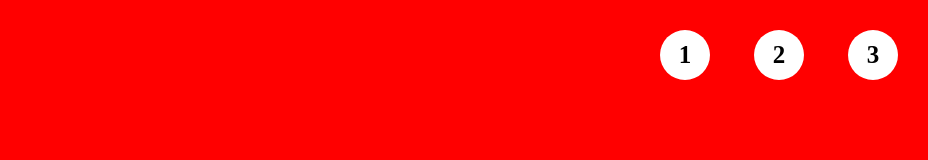
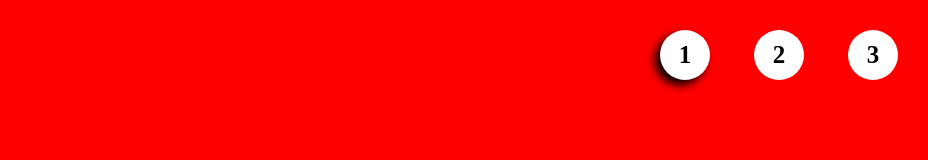
Before and after one commit to Piero-Onorati/htmlcss-shoes, a plain HTML site: page index.html in a window 1280 px wide. In both pictures the pointer is over the item 1037 px from the left and 55 px from the top of the page. Shown: the top 160 px of the page, without its empty margins (352-1280 px from the left). Drawn offline with Linux system fonts and the light colour scheme.

Commit message:
add shadow-box

```diff
--- a/css/style.css
+++ b/css/style.css
@@ -33,6 +33,11 @@ nav li{
     text-align: center;
     line-height: 50px;
     margin: 20px;
+    box-shadow: none;
+}
+
+nav li:hover{
+    box-shadow: -5px 5px 10px black;
 }
 
 nav li a{
```
